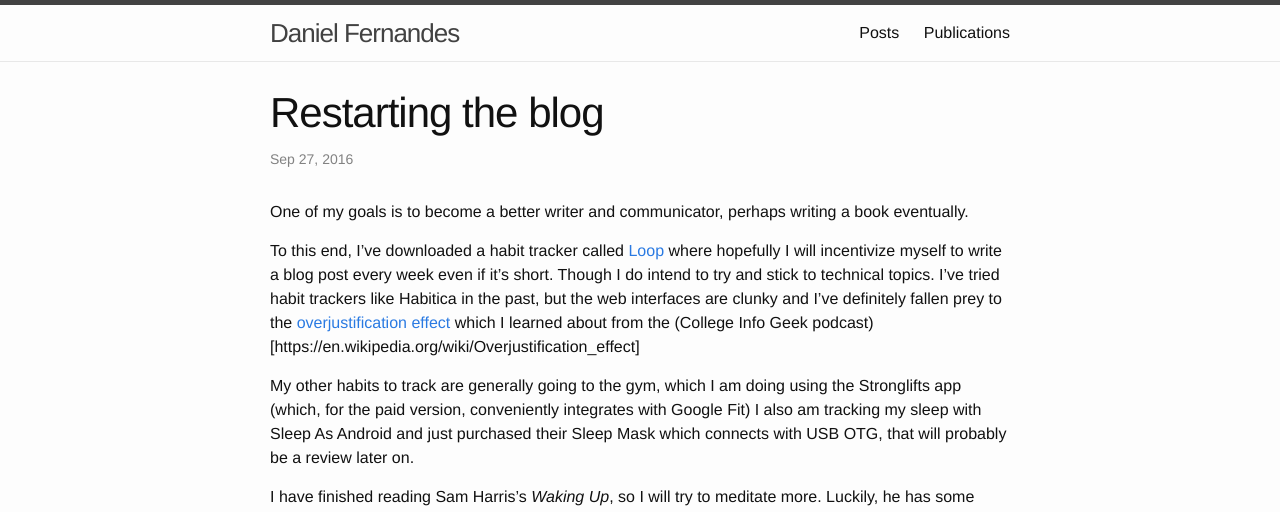
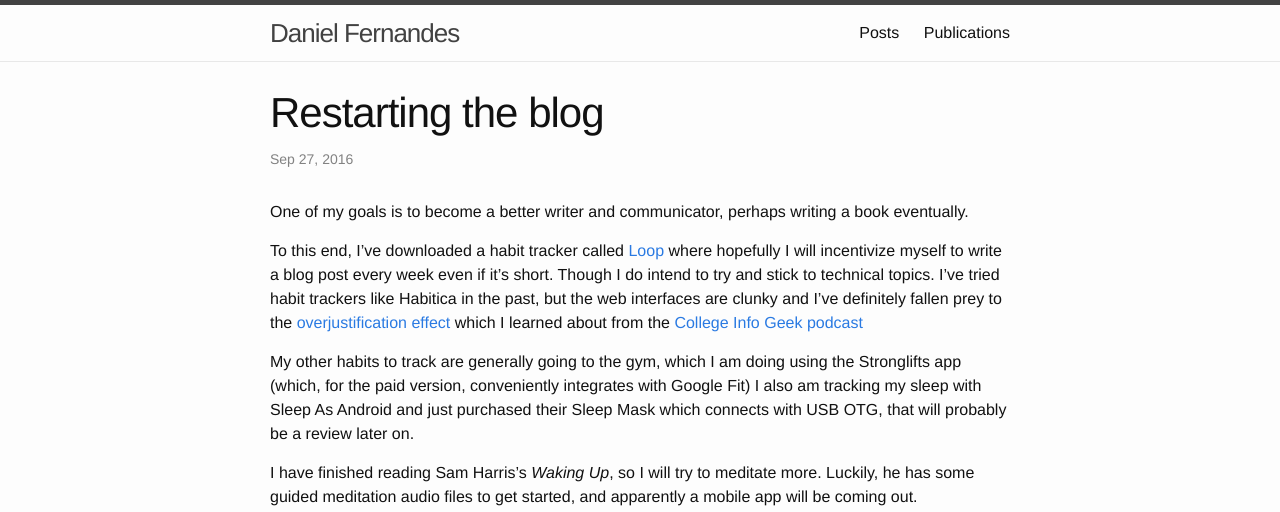
Before and after one commit to daferna/daferna.github.io, a Jekyll site: the page built from _posts/2016-09-26-restart.markdown, in a window 1280 px wide. Shown: the top 512 px of the page. Built offline with Jekyll 4.4.1, drawn with Linux system fonts in a browser that asks for light colours; some of the changed lines change nothing that is shown.

Commit message:
fix for date and url

```diff
--- a/_posts/2016-09-26-restart.markdown
+++ b/_posts/2016-09-26-restart.markdown
@@ -1,7 +1,7 @@
 ---
 layout: post
 title:  "Restarting the blog"
-date: 2016-09-26 17:51:00-0700
+date: 2016-09-26 17:51:00 -0700
 categories:
 ---
 
@@ -14,7 +14,7 @@ if it's short.
 Though I do intend to try and stick to technical topics.
 I've tried habit trackers like Habitica in the past, but the web interfaces
 are clunky and I've definitely fallen prey to the [overjustification effect](https://en.wikipedia.org/wiki/Overjustification_effect)
-which I learned about from the (College Info Geek podcast)[https://en.wikipedia.org/wiki/Overjustification_effect]
+which I learned about from the [College Info Geek podcast](http://collegeinfogeek.com/habits-routines-motivation-strategies/)
 
 My other habits to track are generally going to the gym, which I am doing using
 the Stronglifts app (which, for the paid version, conveniently integrates with Google Fit)
@@ -22,4 +22,5 @@ I also am tracking my sleep with Sleep As Android and just purchased their Sleep
 
 I have finished reading Sam Harris's *Waking Up*, so I will try to meditate more.
 Luckily, he has some guided meditation audio files to get started, and apparently a mobile app will be coming out.
+
 <iframe width="100%" height="450" scrolling="no" frameborder="no" src="https://w.soundcloud.com/player/?url=https%3A//api.soundcloud.com/tracks/112643452&amp;auto_play=false&amp;hide_related=false&amp;show_comments=true&amp;show_user=true&amp;show_reposts=false&amp;visual=true"></iframe>
```
